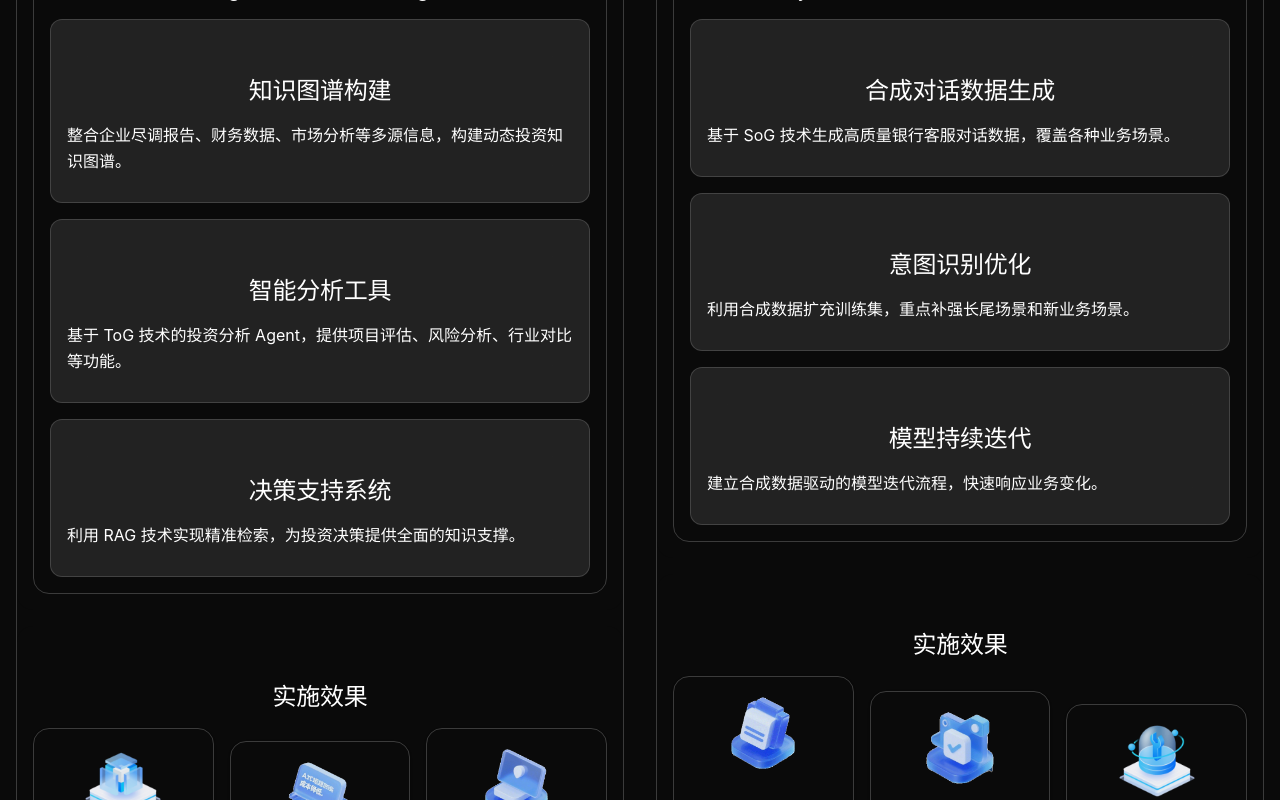
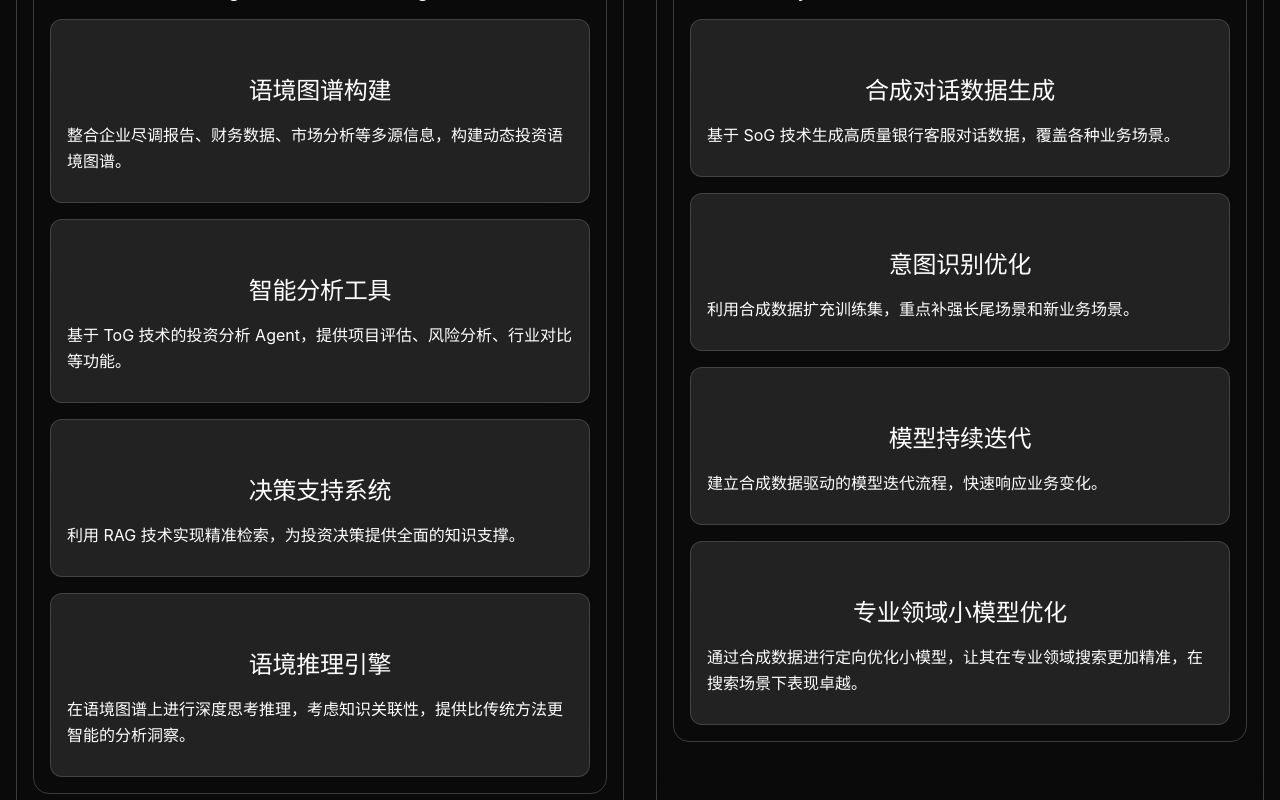
Before and after one commit to snailuu/dataarc-website, a Vue app: page /cases in a window 1280 px wide. Shown: the part 2720-3520 px from the top of the page. Built offline with nearby package versions, Linux system fonts and the light colour scheme.

Commit message:
内容：产品解决方案各增加一个点，改掉知识图谱论述

```diff
--- a/src/locales/cases/zh.js
+++ b/src/locales/cases/zh.js
@@ -50,7 +50,7 @@ export default {
         icon: '/images/icons/教育培训图标.png',
         iconAlt: '教育培训',
         glow: true,
-        highlights: ['智能分类', '知识图谱', '考试系统']
+        highlights: ['智能分类', '语境图谱', '考试系统']
       },
       {
         key: 'aiServices',
@@ -83,8 +83,8 @@ export default {
           title: 'LivingKB + 投资分析 Agent',
           modules: [
             {
-              title: '知识图谱构建',
-              text: '整合企业尽调报告、财务数据、市场分析等多源信息，构建动态投资知识图谱。'
+              title: '语境图谱构建',
+              text: '整合企业尽调报告、财务数据、市场分析等多源信息，构建动态投资语境图谱。'
             },
             {
               title: '智能分析工具',
@@ -93,6 +93,10 @@ export default {
             {
               title: '决策支持系统',
               text: '利用 RAG 技术实现精准检索，为投资决策提供全面的知识支撑。'
+            },
+            {
+              title: '语境推理引擎',
+              text: '在语境图谱上进行深度思考推理，考虑知识关联性，提供比传统方法更智能的分析洞察。'
             }
           ]
         },
@@ -143,6 +147,10 @@ export default {
             {
               title: '模型持续迭代',
               text: '建立合成数据驱动的模型迭代流程，快速响应业务变化。'
+            },
+            {
+              title: '专业领域小模型优化',
+              text: '通过合成数据进行定向优化小模型，让其在专业领域搜索更加精准，在搜索场景下表现卓越。'
             }
           ]
         },
@@ -191,7 +199,7 @@ export default {
         tags: ['金融科技', '经济分析', '智能投研'],
         description: '与 IDEA 研究院合作开发 FinAI 经济超脑，通过语境图谱技术提升金融数据分析和投研能力。',
         placeholder: '【需要图片：金融 IDEA FinAI 经济超脑】',
-        challenge: '构建企业知识图谱，提升竞对分析与行业监控的效率，实现跨文档复杂推理。',
+        challenge: '构建企业语境图谱，提升竞对分析与行业监控的效率，实现跨文档复杂推理。',
         solution: '通过语境图谱技术，实现金融行业企业知识的结构化管理，自动化采集海量数据并识别行业属性。',
         results: [
           { value: '20.3 倍', label: '研报数据增量', icon: '/images/icons/数据增量图标.png', iconAlt: '研报数据增量' },
@@ -241,7 +249,7 @@ export default {
           { label: '传统合成数据', value: '基础功能' },
           { label: 'DataArc SoG', value: '智能图谱' }
         ],
-        improvement: '基于知识图谱的深度合成技术'
+        improvement: '基于语境图谱的深度合成技术'
       }
     ]
   },
```
